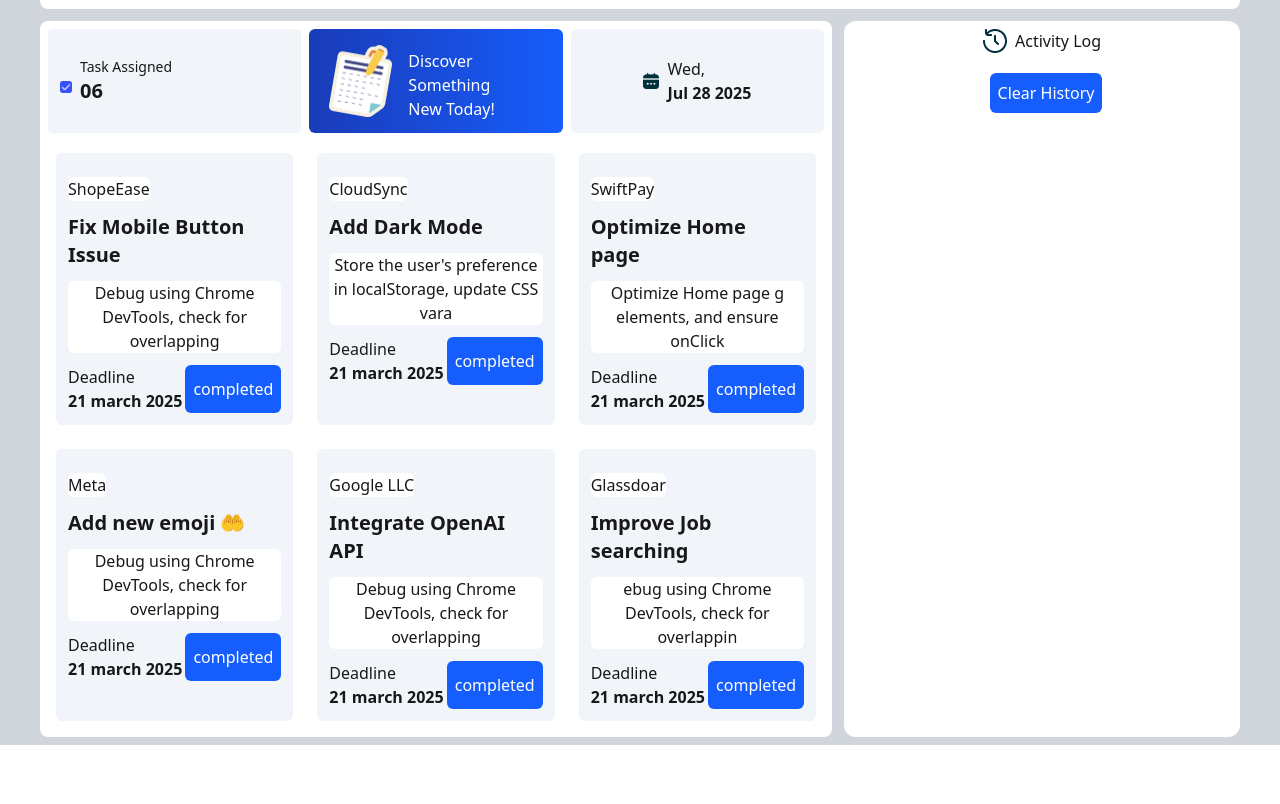
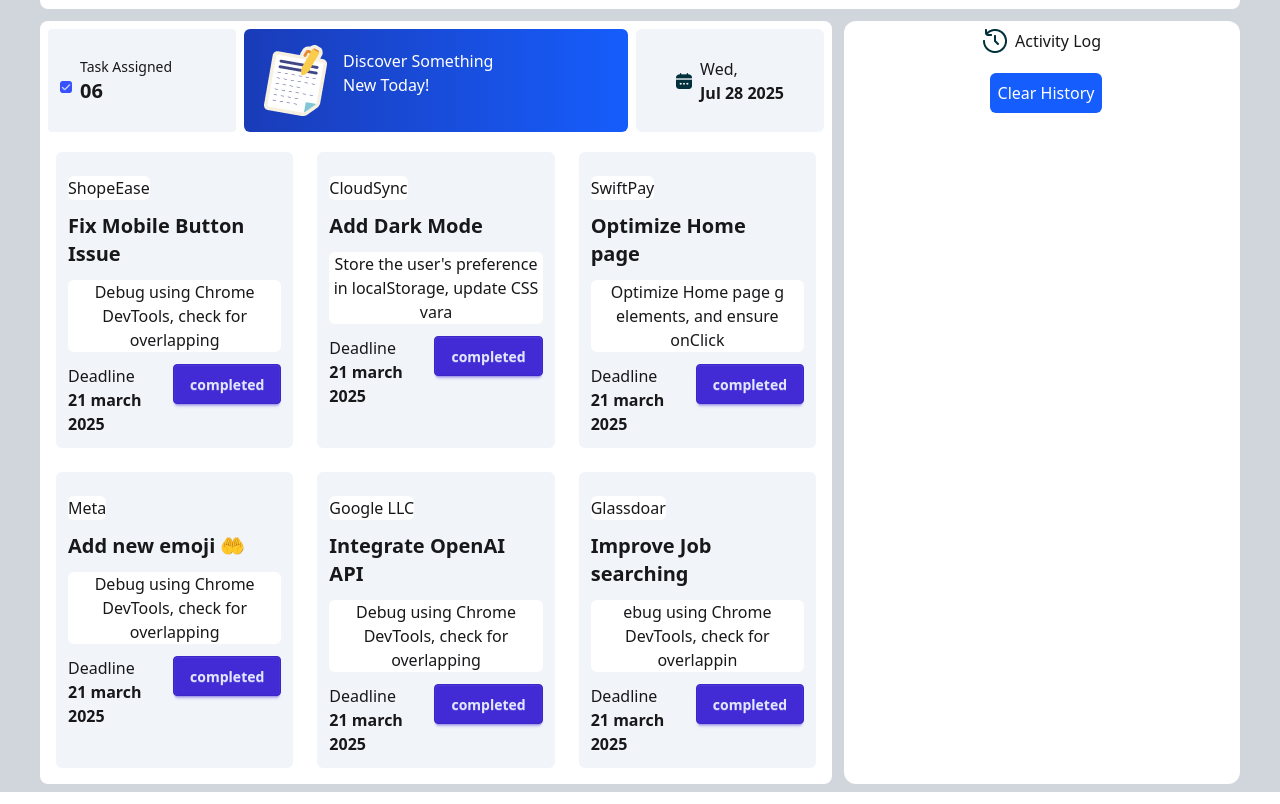
Before and after one commit to samimhossain-j/web-ass-5, a plain HTML site: page index.html in a window 1280 px wide. Shown: the part 71-875 px from the top of the page. Before the commit the page ends 828 px from the top, so only its background shows below. Drawn offline with nearby package versions, Linux system fonts and the light colour scheme.

Commit message:
assainment rec 5 done

```diff
--- a/index.html
+++ b/index.html
@@ -27,10 +27,10 @@
                 <!-- div1st -->
                 <div class="w-2/3 p-2 rounded-lg bg-white">
                     <!-- up div -->
-                    <div class="grid grid-cols-3 gap-2">
+                    <div class="grid grid-cols-4 gap-2">
                         <!-- div3 piv -->
                          <!-- 1 -->
-                        <div id="" class=" bg-slate-100 p-3 gap-2 rounded flex items-center ">
+                        <div id="" class=" col-span-1 bg-slate-100 p-3 gap-2 rounded flex items-center ">
                             <img class="w-3 h-3 mt-3 bg-white rounded-50%" src="./assets/checkbox.png" alt="">
                             <div>
                                 <p class="text-sm">Task Assigned</p>
@@ -38,12 +38,12 @@
                             </div>
                         </div>
                         <!-- 2 -->
-                        <div id="discover" class="p-3 gap-2 flex bg-slate-100 rounded-md bg-gradient-to-r from-blue-800 to-blue-600 to-blue-100 ">
+                        <div id="discover" class="p-3 col-span-2 gap-2 flex bg-slate-100 rounded-md bg-gradient-to-r from-blue-800 to-blue-600 to-blue-100 ">
                             <img src="./assets/board.png" alt="">
                             <p class="text-white mt-2">Discover Something <br> New Today!</p>
                         </div>
                         <!-- 3 -->
-                        <div class="p-3 gap-2 flex justify-center items-center bg-slate-100 rounded-md">
+                        <div class="p-3 col-span-1 gap-2 flex justify-center items-center bg-slate-100 rounded-md">
                             <img class="w-4 h-4 " src="./assets/calender.png" alt="">
                             <p >Wed, <br> <time class="font-bold" value=" Jul 28 2025">Jul 28 2025</time> </p>
                         </div>
@@ -60,7 +60,7 @@
                                 <div class="flex mt-3 justify-between">
                                     <p>Deadline <br> <time class="font-bold" datetime="">21 march 2025</time>
                                     </p>
-                                    <button id="btn-card1" class=" text-center p-2 bg-blue-600 text-white rounded-md">completed</button>
+                                    <button id="btn-card1" class="btn  btn-primary">completed</button>
                                 </div>
                              </div>
                             <div class="bg-slate-100 rounded-md m-2 p-3 " >
@@ -70,7 +70,7 @@
                                 <div class="flex mt-3 justify-between">
                                     <p>Deadline <br> <time class="font-bold" datetime="">21 march 2025</time>
                                     </p>
-                                    <button id="btn-card2" class="text-center p-2 bg-blue-600 text-white rounded-md">completed</button>
+                                    <button id="btn-card2" class="btn  btn-primary">completed</button>
                                 </div>
                              </div>
                             <div class="bg-slate-100 rounded-md m-2 p-3 " >
@@ -80,7 +80,7 @@
                                 <div class="flex mt-3 justify-between">
                                     <p>Deadline <br> <time class="font-bold" datetime="">21 march 2025</time>
                                     </p>
-                                    <button id="btn-card3" class="text-center p-2 bg-blue-600 text-white rounded-md">completed</button>
+                                    <button id="btn-card3" class="btn btn-primary">completed</button>
                                 </div>
                              </div>
                             <div class="bg-slate-100 rounded-md m-2 p-3 " >
@@ -90,7 +90,7 @@
                                 <div class="flex mt-3 justify-between">
                                     <p>Deadline <br> <time class="font-bold" datetime="">21 march 2025</time>
                                     </p>
-                                    <button id="btn-card4" class="text-center p-2 bg-blue-600 text-white rounded-md">completed</button>
+                                    <button id="btn-card4" class="btn  btn-primary">completed</button>
                                 </div>
                              </div>
                             <div class="bg-slate-100 rounded-md m-2 p-3 " >
@@ -100,7 +100,7 @@
                                 <div class="flex mt-3 justify-between">
                                     <p>Deadline <br> <time class="font-bold" datetime="">21 march 2025</time>
                                     </p>
-                                    <button id="btn-card5" class="text-center p-2 bg-blue-600 text-white rounded-md">completed</button>
+                                    <button id="btn-card5" class="btn  btn-primary">completed</button>
                                 </div>
                              </div>
                             <div class="bg-slate-100 rounded-md m-2 p-3 " >
@@ -110,7 +110,7 @@
                                 <div class="flex mt-3 justify-between">
                                     <p>Deadline <br> <time class="font-bold" datetime="">21 march 2025</time>
                                     </p>
-                                    <button id="btn-card6" class="text-center p-2 bg-blue-600 text-white rounded-md">completed</button>
+                                    <button id="btn-card6" class="btn  btn-primary">completed</button>
                                 </div>
                              </div>
 
--- a/script/button.js
+++ b/script/button.js
@@ -20,8 +20,9 @@ const dis= document.getElementById('discover')
             const p = document.createElement('p');
             p.innerText='You have completed the task Fix Mobile Button Issue at 1:26:53 AM'
             container.appendChild(p)
+            this.classList.add("blur-effect");
+                 this.disabled = true;
 
-            mobileButton.innerHTML='<button className="btn" disabled="disabled"></button>';
 
 
 
@@ -38,6 +39,8 @@ const dis= document.getElementById('discover')
             const p = document.createElement('p');
             p.innerText='You have completed the task Add Dark Mode at 9:26:53 pM'
             container.appendChild(p)
+            this.classList.add("blur-effect");
+                 this.disabled = true;
         })
     document.getElementById('btn-card3')
         .addEventListener('click', function(){
@@ -51,6 +54,8 @@ const dis= document.getElementById('discover')
             const p = document.createElement('p');
             p.innerText='You have completed the task Optimize Home page  at 7:20:53 AM'
             container.appendChild(p)
+            this.classList.add("blur-effect");
+                 this.disabled = true;
         })
     document.getElementById('btn-card4')
         .addEventListener('click', function(){
@@ -63,6 +68,8 @@ const dis= document.getElementById('discover')
             const p = document.createElement('p');
             p.innerText='You have completed the task Add new emoji 🤲 at 6:08:3 pM'
             container.appendChild(p)
+            this.classList.add("blur-effect");
+                 this.disabled = true;
         })
     document.getElementById('btn-card5')
         .addEventListener('click', function(){
@@ -75,6 +82,8 @@ const dis= document.getElementById('discover')
             const p = document.createElement('p');
             p.innerText='You have completed the task Integrate OpenAI API at 1:26:53 AM'
             container.appendChild(p)
+            this.classList.add("blur-effect");
+                 this.disabled = true;
         })
     document.getElementById('btn-card6')
         .addEventListener('click', function(){
@@ -88,6 +97,8 @@ const dis= document.getElementById('discover')
             const p = document.createElement('p');
             p.innerText='You have completed the task Improve Job searching at 1:26:53 AM'
             container.appendChild(p)
+            this.classList.add("blur-effect");
+                 this.disabled = true;
         })
 
         // clear history
```
